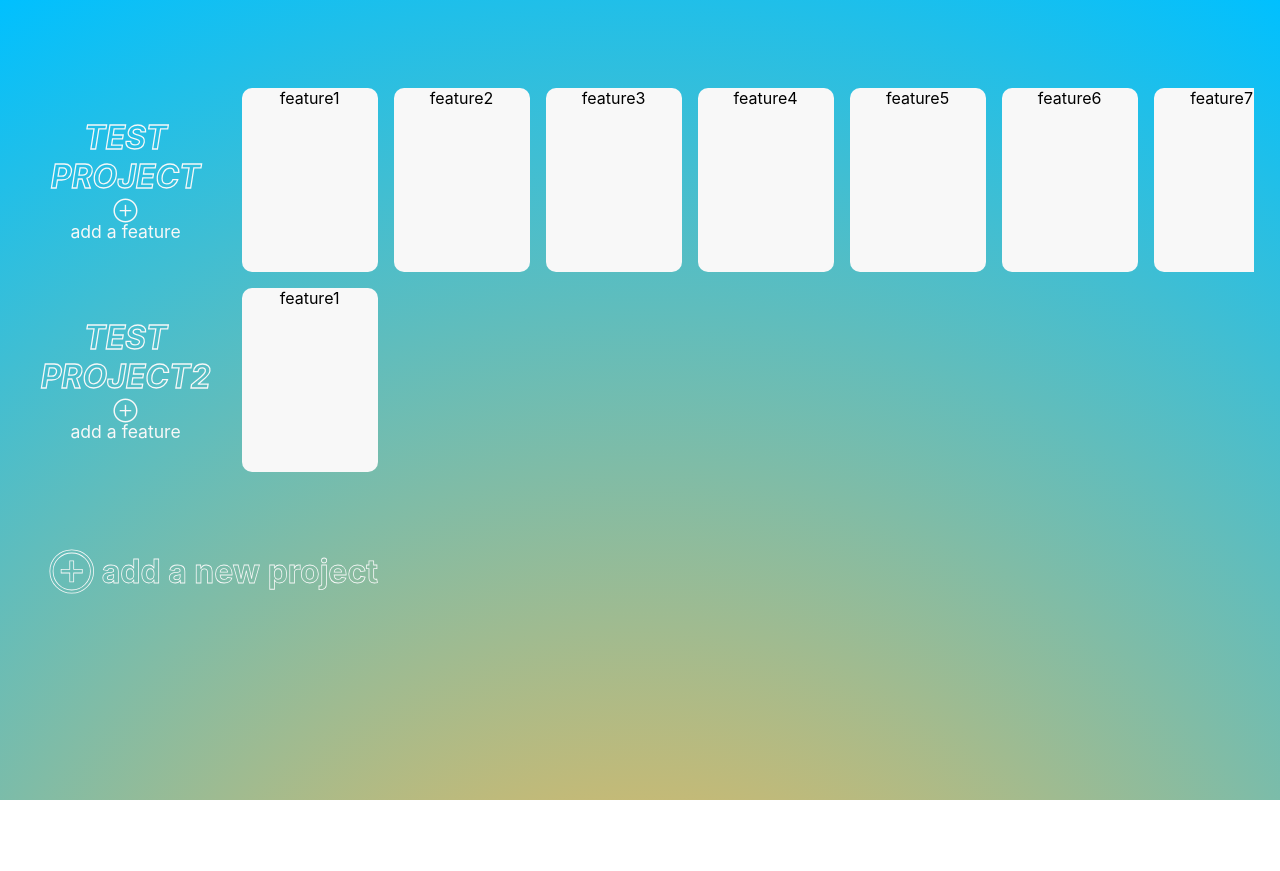
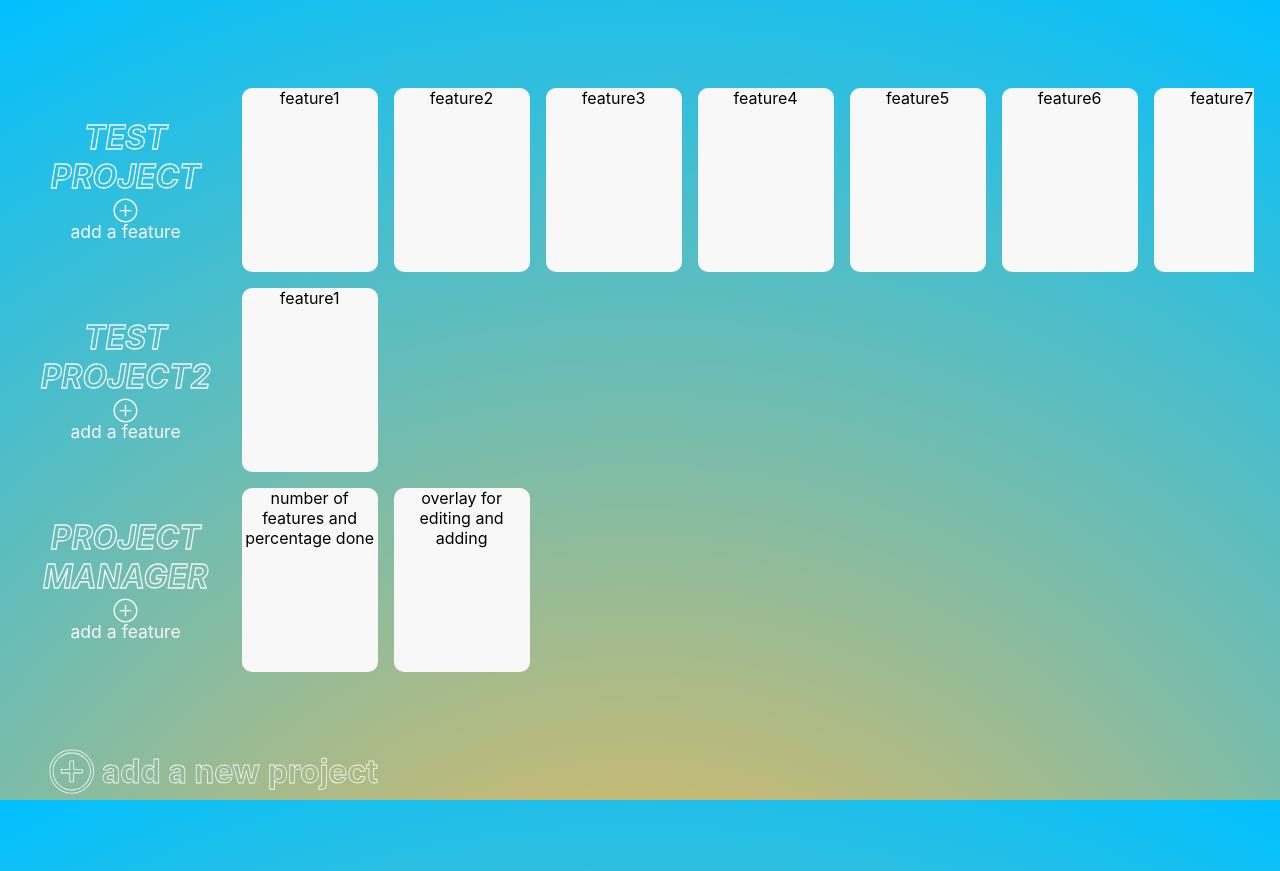
Before and after one commit to tootboi/React-ProjectManager, a React (Create React App) app: page / in a window 1280 px wide. Before the commit the page ends 800 px from the top, so only its background shows below. Built offline with nearby package versions, Linux system fonts and the light colour scheme.

Commit message:
added more realistic data

```diff
--- a/src/contexts/ProjectContext.js
+++ b/src/contexts/ProjectContext.js
@@ -20,6 +20,10 @@ const ProjectContextProvider = (props) => {
         {title: 'test project2', features: [
             {feature: 'feature1', id: 'unique2-1'}
         ], id: 'unique2'},
+        {title: 'project manager', features: [
+            {feature: 'number of features and percentage done', id: 'unique3-1'},
+            {feature: 'overlay for editing and adding', id: 'unique3-2'},
+        ], id: 'unique3'},
     ]);
     return (
         <ProjectContext.Provider value={{projects, dispath}}>
```
